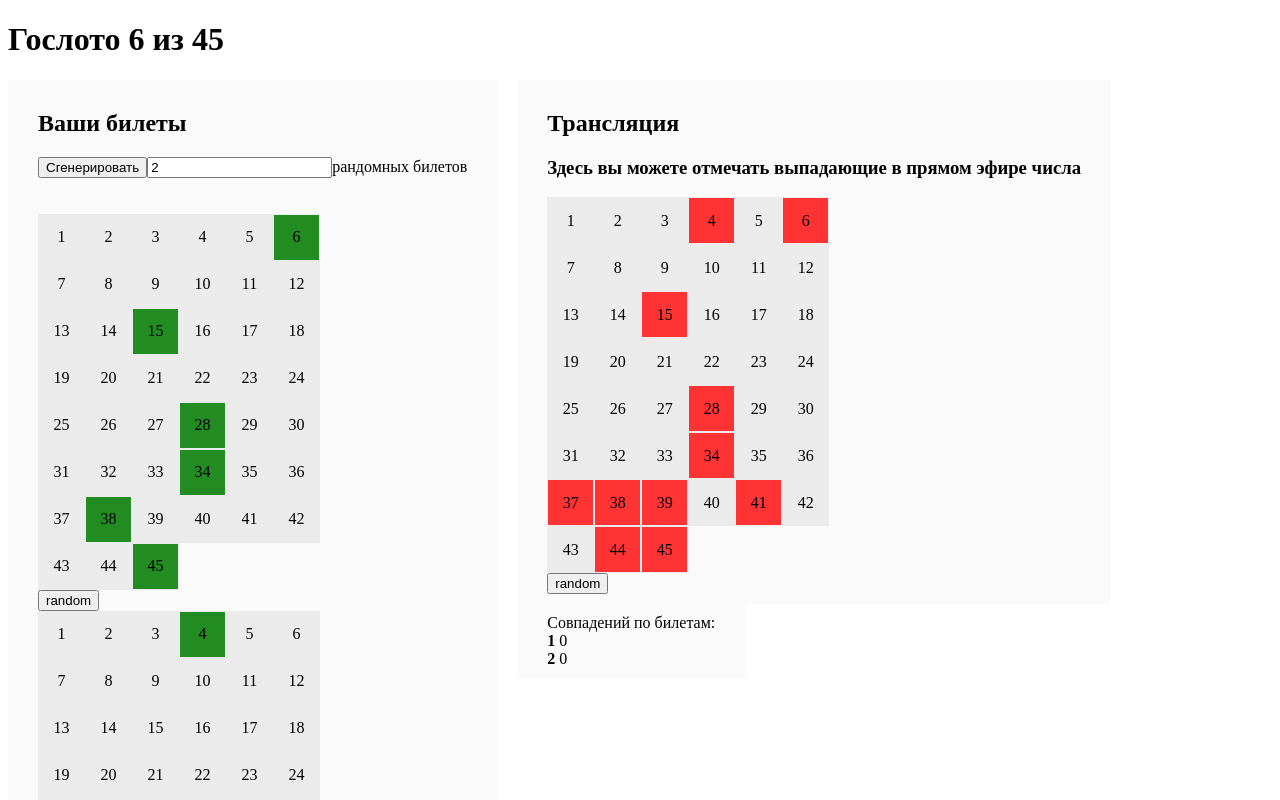
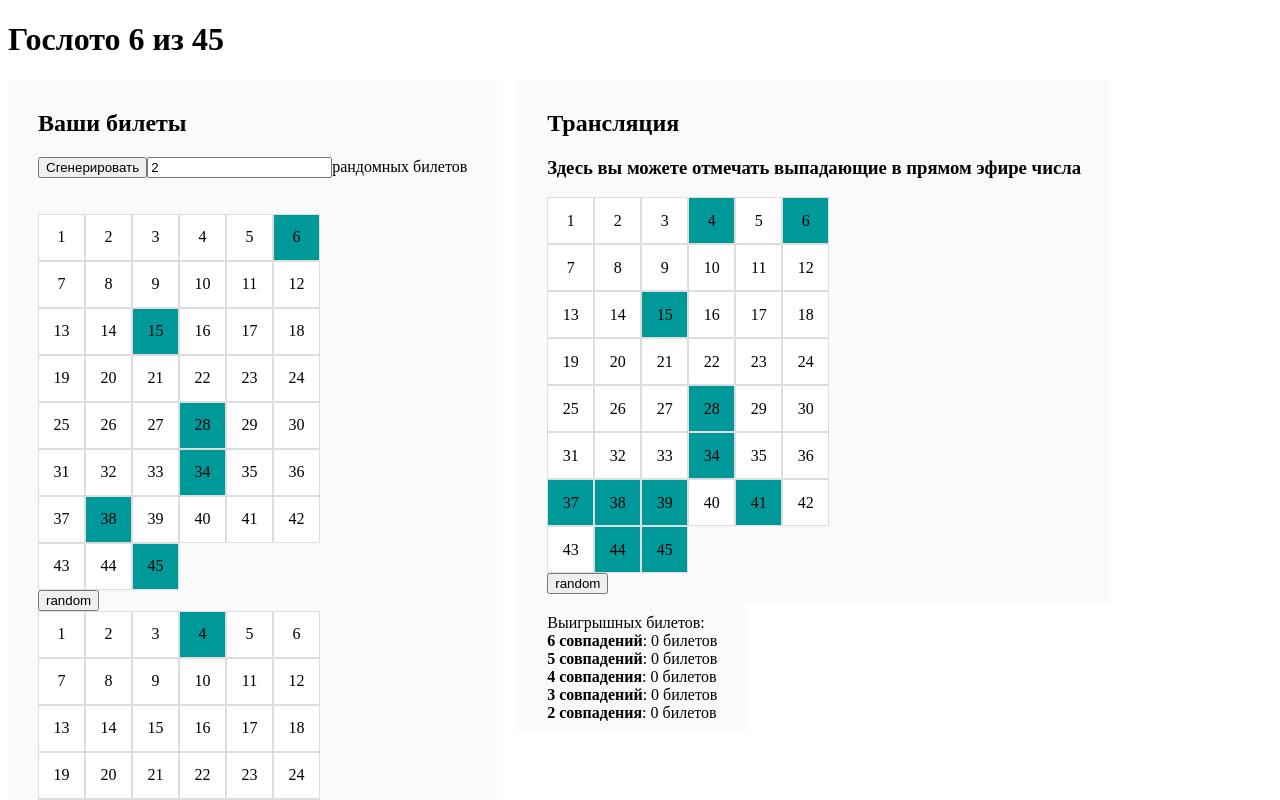
Before and after one commit to ln-e/ticket-test, an Angular app: page / in a window 1280 px wide. Shown: the top 800 px of the page. Built offline with nearby package versions, Linux system fonts and the light colour scheme.

Commit message:
Еще правки от людвига

```diff
--- a/src/app/app.component.html
+++ b/src/app/app.component.html
@@ -8,7 +8,6 @@
   <br/>
   <br/>
   <br/>
-
 
   <app-field *ngFor="let ticket of tickets;" [ticket]="ticket"></app-field>
 
@@ -24,9 +23,28 @@
 
 <div class="check matcher">
   <div *ngIf="priority">
+    Выигрышных билетов:
+    <div>
+      <b>6 совпадений</b>: {{ countOfMatches[6] }} билетов
+    </div>
+    <div>
+      <b>5 совпадений</b>: {{ countOfMatches[5] }} билетов
+    </div>
+    <div>
+      <b>4 совпадения</b>: {{ countOfMatches[4] }} билетов
+    </div>
+    <div>
+      <b>3 совпадений</b>: {{ countOfMatches[3] }} билетов
+    </div>
+    <div>
+      <b>2 совпадения</b>: {{ countOfMatches[2] }} билетов
+    </div>
+
+    <!--
     Совпадений по билетам:
     <div *ngFor="let ticket of tickets; let i = index">
       <b [ngClass]="{highlight: matches(ticket) >= 2}">{{ i + 1 }}</b> {{ matches(ticket) }}
     </div>
+    -->
   </div>
 </div>
--- a/src/app/app.component.ts
+++ b/src/app/app.component.ts
@@ -17,6 +17,7 @@
   public size = 45;
   public priority = {};
   public ticketCount = 2;
+  public countOfMatches = {};
 
   public mathFactorialCache = {};
 
@@ -39,10 +40,7 @@
       });
 
     const numbersLeft = this.valid - selected.length;
-
-    // console.log('numbersFromTickets', numbersFromTickets, this.valid - selected.length, numberFromTicketsNotSelected.length - selected.length);
     const countOfTickets = this.getMathCombinationOfASet(numbersLeft, numberFromTicketsNotSelected.length);
-    // console.log('нужно перебрать ', countOfTickets, numbersLeft, numberFromTicketsNotSelected.length);
 
     const priority = {};
     this.tickets.forEach((ticket: Ticket) => {
@@ -50,39 +48,15 @@
       const countOfProbablyMatchedNumbers = countOfMatchedNumbers + numbersLeft; // сколько максимально в этом билете может совпасть
       ticket.selected.forEach((number: GameNumber) => {
         priority[number.index] = Math.max(priority[number.index] || 0, countOfProbablyMatchedNumbers); // минус один потому что  минимальная комбинация чтобы выиграть 2 числа
-        // if (isNaN(priority[number.index])) {
-        //   priority[number.index] = 0;
-        // }
-        // priority[number.index] += countOfProbablyMatchedNumbers; // минус один потому что  минимальная комбинация чтобы выиграть 2 числа
       });
     });
 
-    // for (const prop of priority) {
-    //   priority[prop] /= this.tickets.length;
-    // }
+    this.priority = priority;
 
-    this.priority = priority;
-    /*
-    this.createPermutationArray(numberFromTicketsNotSelected, numbersLeft).forEach((combination) => {
-      const suggestedCombination = combination.concat(...selected);
-
-      this.tickets.forEach((ticket: Ticket) => {
-        const numbersInCommon = ticket.selected.reduce((prev, number: GameNumber) => {
-          const hasNumber = suggestedCombination.findIndex((suggested: GameNumber) => suggested.index === number.index) !== -1;
-          return prev + (hasNumber ? 1 : 0);
-        }, 0);
-        console.log(' при таких выпавших числах будет угаданно', numbersInCommon);
-        suggestedCombination.forEach((number: GameNumber) => {
-          priority[number.index] = Math.max(priority[number.index] || 0, numbersInCommon);
-        });
-      });
-      // console.log('suggestedCombination ', suggestedCombination );
+    this.countOfMatches = {6: 0, 5: 0, 4: 0, 3: 0, 2: 0};
+    this.tickets.forEach((ticket) => {
+      this.countOfMatches[this.matches(ticket)] += 1;
     });
-
-    console.log('priority ', priority);
-    this.priority = priority; /*Object.keys(priority).map((numberIndex) => {
-      return {index: numberIndex, priority: priority[numberIndex]};
-    });*/
   }
 
   generate() {
--- a/src/app/field/field.component.css
+++ b/src/app/field/field.component.css
@@ -1,11 +1,11 @@
 .field_number {
   width: 45px;
   height: 45px;
-  background: #ebebeb;
-  border: 1px solid #ebebeb;
+  background: white;
   display: inline-flex;
   align-items: center;
   justify-content: center;
+  border: 1px solid #ddd;
 }
 
 .field_number div{
@@ -17,7 +17,7 @@
 }
 
 .field_number.selected {
-  background: forestgreen;
+  background: #009999;
 }
 
 .zone {
@@ -27,6 +27,7 @@
 :host-context(.matcher) .field_number.selected {
   background: none;
 }
+
 :host-context(.matcher) .field_number.selected div {
-  box-shadow: inset 0 0 0 10px forestgreen;
+  box-shadow: inset 0 0 0 10px orangered;
 }
--- a/src/app/field/field.component.ts
+++ b/src/app/field/field.component.ts
@@ -37,7 +37,7 @@
     if (!this.priority) {
       return '#ebebeb';
     }
-    if (priority < minPriority || this.ticket.selected.length >= 6) {
+    if (priority < minPriority || (!selected && this.ticket.selected.length >= 6)) {
       return 'transparent';
     }
     const maxPriority = Object.keys(this.priority)
@@ -46,7 +46,7 @@
 
     const priorityResult = (priority - minPriority + 1) / (maxPriority - minPriority + 1) * 100;
 
-    return 'hsla(0,' + priorityResult + '%,60%,' + priorityResult / 100 + ')'; // (priority - 1) / 6 * 100
+    return 'hsla(180,' + priorityResult + '%,30%,' + priorityResult / 100 + ')'; // (priority - 1) / 6 * 100
     // 6 - валидная комбинация // -1 потому что минимальная выигрышная комбинация 2 числа
   }
 
--- a/src/index.html
+++ b/src/index.html
@@ -9,7 +9,6 @@
   <link rel="icon" type="image/x-icon" href="favicon.ico">
 </head>
 <body>
-<script src="http://igor.bodnar.ws/combinatorics.js"></script>
   <app-root></app-root>
 </body>
 </html>
```
